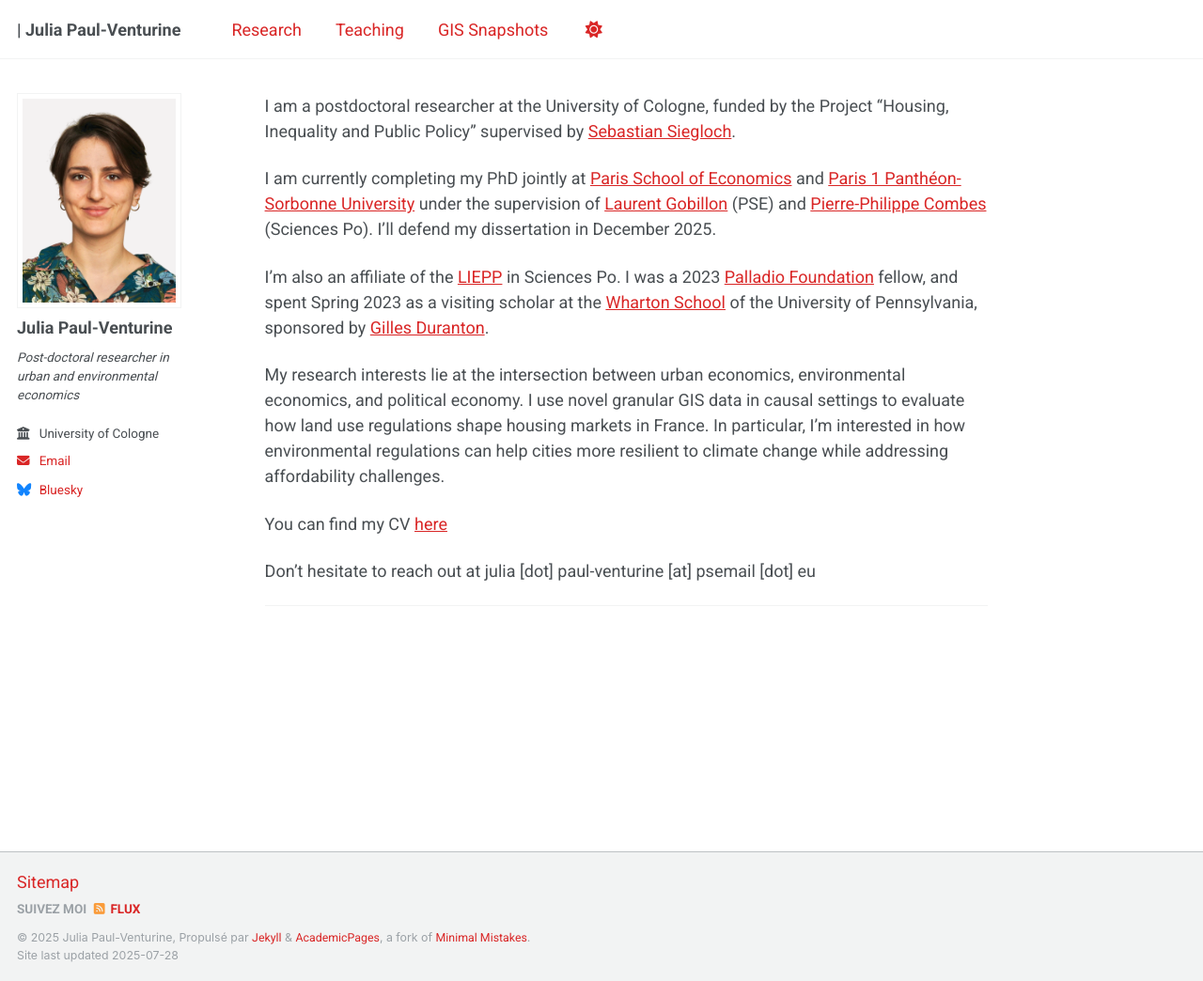
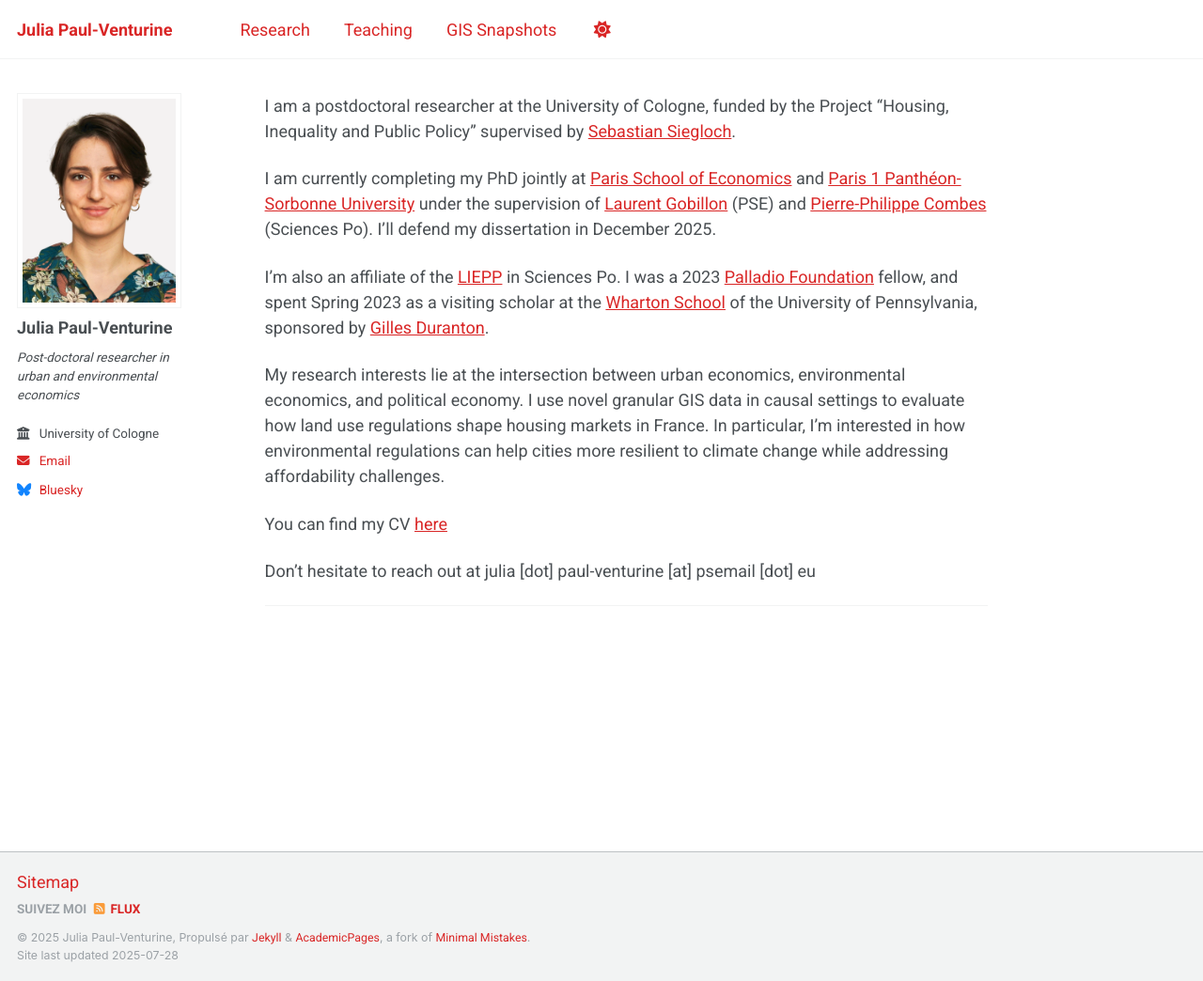
Before and after one commit to julia-paulventurine/julia-paulventurine.github.io, a Jekyll site: the page built from _pages/about.md, in a window 1280 px wide and 1044 px high. Shown: the whole window at 94% size. Built offline with Jekyll 4.4.1, drawn with Linux system fonts in a browser that asks for light colours; a script that is not in the unit is left out.

Commit message:
Update masthead.html

```diff
--- a/_includes/masthead.html
+++ b/_includes/masthead.html
@@ -6,16 +6,7 @@
       <nav id="site-nav" class="greedy-nav">
         <button><div class="navicon"></div></button>
         <ul class="visible-links">
-          {% assign home_url = base_path | append: "/" %}
-          <li class="masthead__menu-item masthead__menu-item--lg persist">
-            {% if page.url == home_url %}
-              <!-- Home page: just the site title -->
-              <a href="{{ home_url }}">{{ site.title }}</a>
-            {% else %}
-              <!-- Other pages: “Page Title | Site Title” -->
-              <span>{{ page.title }} | {{ site.title }}</span>
-            {% endif %}
-          </li>
+          <li class="masthead__menu-item masthead__menu-item--lg persist"><a href="{{ base_path }}/">{{ site.title }}</a></li>
           {% for link in site.data.navigation.main %}
             {% if link.url contains 'http' %}
               {% assign domain = '' %}
```
